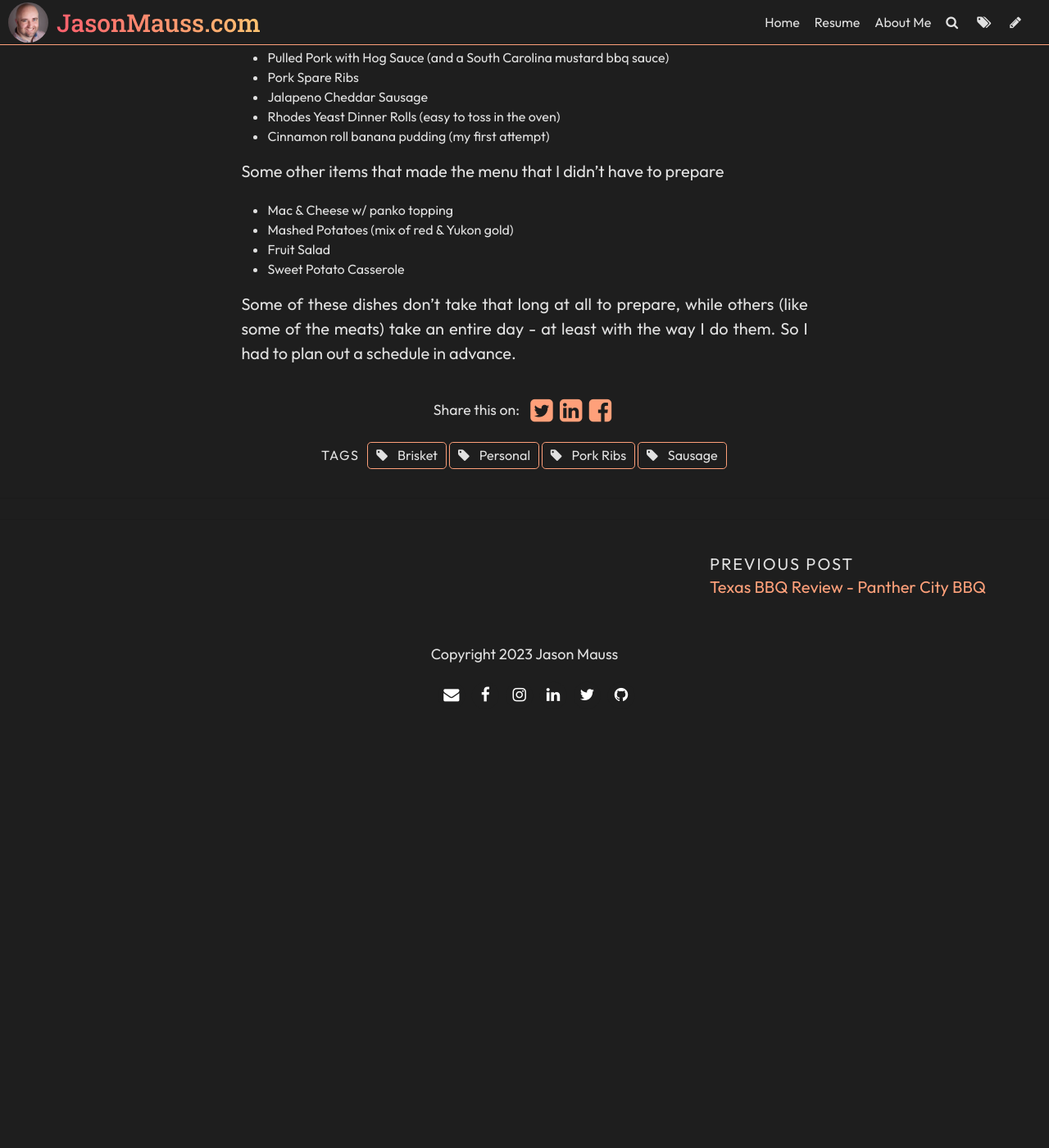
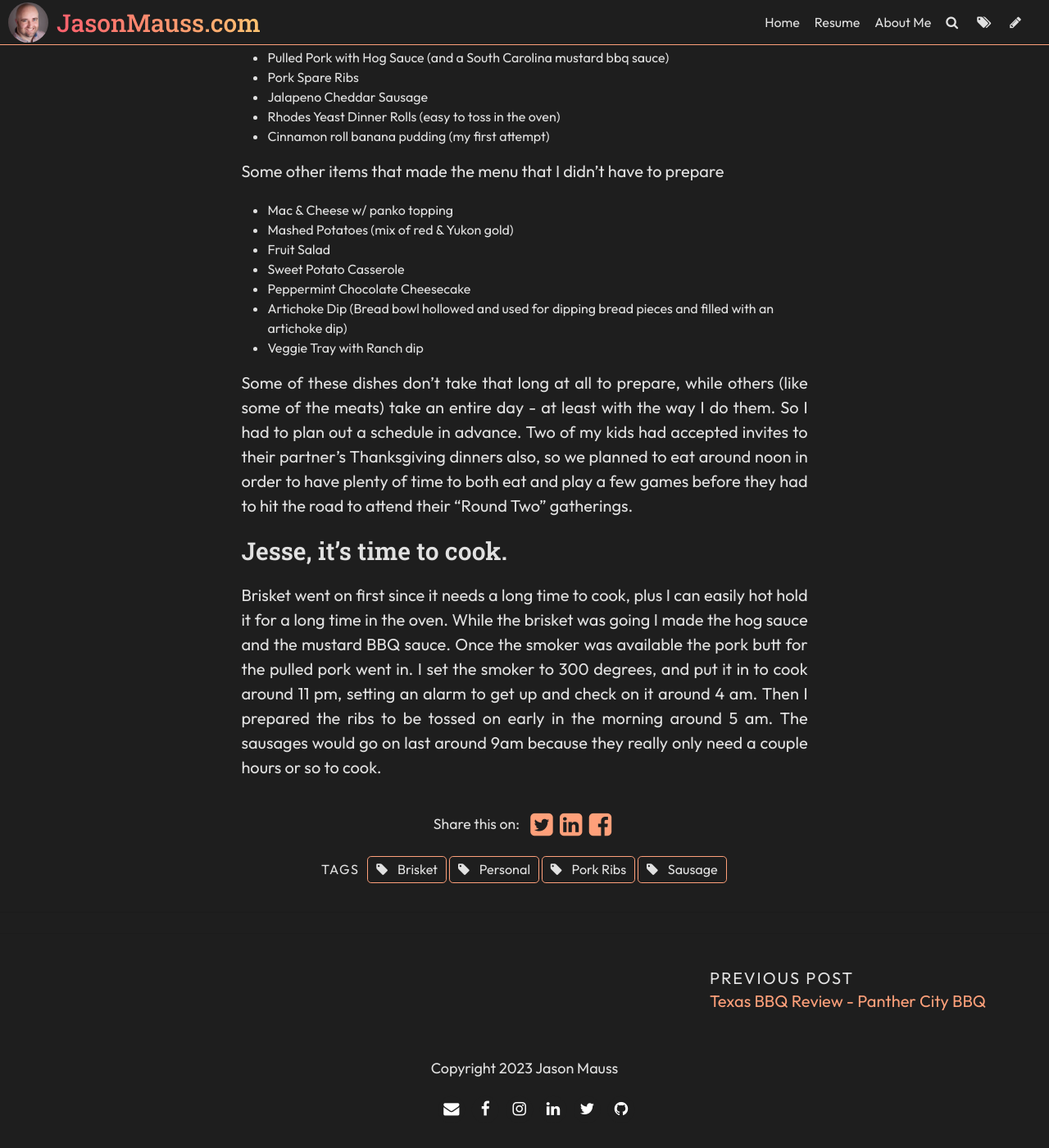
Before and after one commit to jasonmauss/jasonmaussblog, a Jekyll site: the page built from _posts/2023-11-22-a-texas-bbq-thanksgiving-for-2023.md, in a window 1280 px wide and 1400 px high, scrolled down 823 px. Shown: the whole window at 82% size. Built offline with Jekyll 4.4.1, drawn with Linux system fonts in a browser that asks for light colours; some web fonts are replaced; comment, search, counter and statistics services are not loaded; before the commit the page ends 1717 px from its top, so only the background shows below that.

Commit message:
Update Post “2023-11-22-a-texas-bbq-thanksgiving-for-2023”

```diff
--- a/_posts/2023-11-22-a-texas-bbq-thanksgiving-for-2023.md
+++ b/_posts/2023-11-22-a-texas-bbq-thanksgiving-for-2023.md
@@ -31,5 +31,12 @@ Some other items that made the menu that I didn't have to prepare
 * Mashed Potatoes (mix of red & Yukon gold)
 * Fruit Salad
 * Sweet Potato Casserole
+* Peppermint Chocolate Cheesecake
+* Artichoke Dip (Bread bowl hollowed and used for dipping bread pieces and filled with an artichoke dip)
+* Veggie Tray with Ranch dip
 
-Some of these dishes don't take that long at all to prepare, while others (like some of the meats) take an entire day - at least with the way I do them. So I had to plan out a schedule in advance.
+Some of these dishes don't take that long at all to prepare, while others (like some of the meats) take an entire day - at least with the way I do them. So I had to plan out a schedule in advance. Two of my kids had accepted invites to their partner's Thanksgiving dinners also, so we planned to eat around noon in order to have plenty of time to both eat and play a few games before they had to hit the road to attend their "Round Two" gatherings.
+
+### Jesse, it's time to cook.
+
+Brisket went on first since it needs a long time to cook, plus I can easily hot hold it for a long time in the oven. While the brisket was going I made the hog sauce and the mustard BBQ sauce. Once the smoker was available the pork butt for the pulled pork went in. I set the smoker to 300 degrees, and put it in to cook around 11 pm, setting an alarm to get up and check on it around 4 am. Then I prepared the ribs to be tossed on early in the morning around 5 am. The sausages would go on last around 9am because they really only need a couple hours or so to cook.
```
